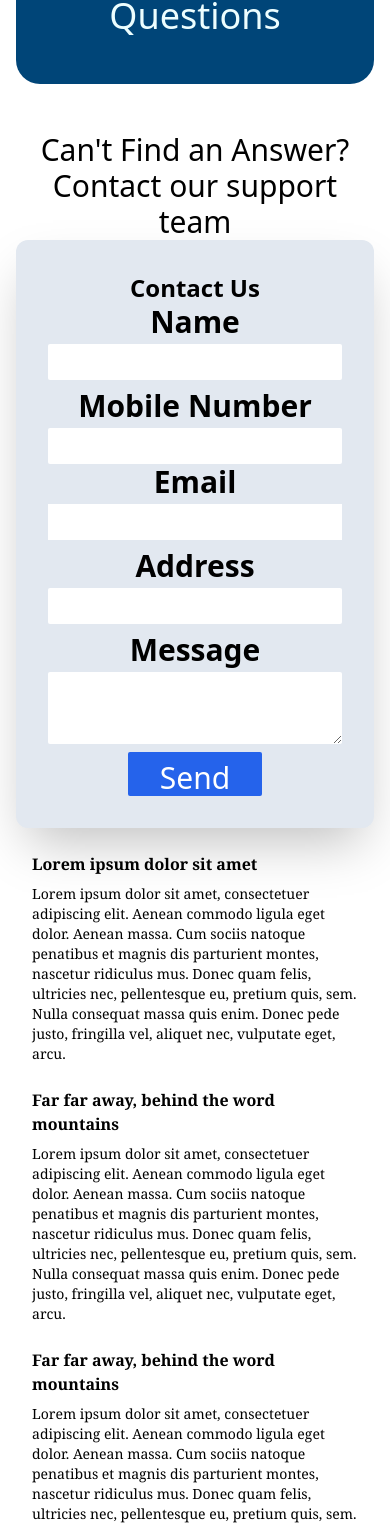
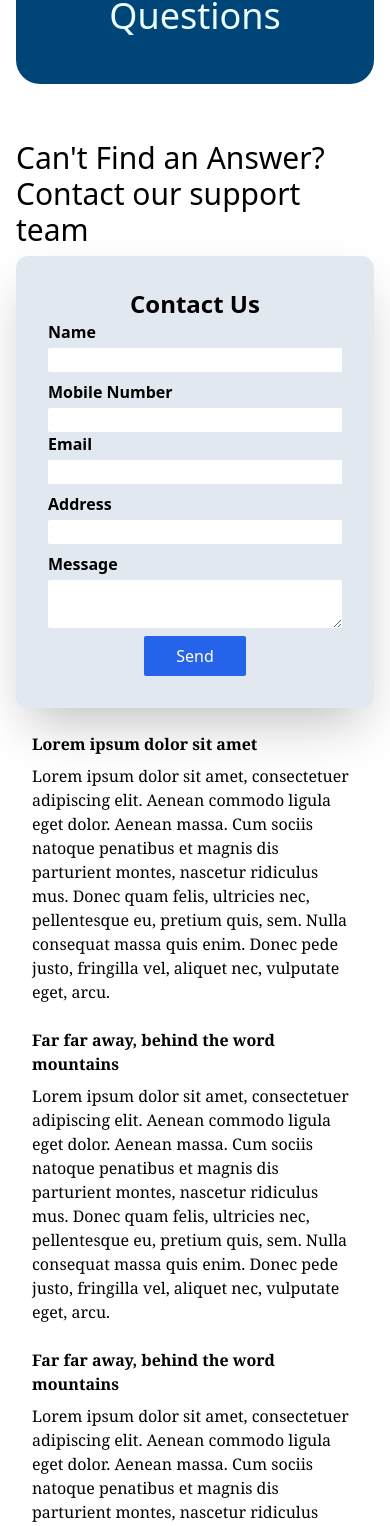
Before and after one commit to difmo/carcleanplus, a React (Vite) app: page / in a window 390 px wide. Shown: the part 7867-9393 px from the top of the page. Built offline with nearby package versions, Linux system fonts and the light colour scheme.

Commit message:
first commit

```diff
--- a/src/Components/FormContact.jsx
+++ b/src/Components/FormContact.jsx
@@ -134,7 +134,7 @@
           </div>
           <button
             type="submit"
-            className="bg-blue-600 flex mx-auto border-0 pt-2 px-8  text-white rounded-sm     justify-centerhover:bg-blue-700"
+            className="bg-blue-600 flex mx-auto border-0 py-2 px-8  text-white rounded-sm     justify-centerhover:bg-blue-700"
           >
             Send
           </button>
--- a/src/Components/Pages/Faq.jsx
+++ b/src/Components/Pages/Faq.jsx
@@ -14,8 +14,8 @@
 
       <div className="flex flex-col md:flex-row justify-between pt-4 md:pt-10 px-4 md:px-20">
 
-        <div className="w-full md:w-1/2 text-3xl md:pr-4 text-center md:text-left">
-          Can't Find an Answer? Contact our support team
+        <div className="w-full md:w-1/2 md:pr-4  md:text-left">
+          <h3 className="text-3xl py-2">Can't Find an Answer? Contact our support team</h3>
           <FormContact />
 
         </div>
@@ -25,7 +25,7 @@
             <div className="py-2 font-serif font-extrabold">
               Lorem ipsum dolor sit amet
             </div>
-            <div className="text-sm md:text-base">
+            <div className=" md:text-base">
               Lorem ipsum dolor sit amet, consectetuer adipiscing elit. Aenean
               commodo ligula eget dolor. Aenean massa. Cum sociis natoque
               penatibus et magnis dis parturient montes, nascetur ridiculus mus.
@@ -38,7 +38,7 @@
             <div className=" py-2 font-serif font-extrabold ">
               Far far away, behind the word mountains
             </div>
-            <div className="text-sm md:text-base">
+            <div className="md:text-base">
               Lorem ipsum dolor sit amet, consectetuer adipiscing elit. Aenean
               commodo ligula eget dolor. Aenean massa. Cum sociis natoque
               penatibus et magnis dis parturient montes, nascetur ridiculus mus.
@@ -51,7 +51,7 @@
             <div className="py-2 font-serif font-extrabold ">
               Far far away, behind the word mountains
             </div>
-            <div className="text-sm md:text-base">
+            <div className=" md:text-base">
               Lorem ipsum dolor sit amet, consectetuer adipiscing elit. Aenean
               commodo ligula eget dolor. Aenean massa. Cum sociis natoque
               penatibus et magnis dis parturient montes, nascetur ridiculus mus.
```
